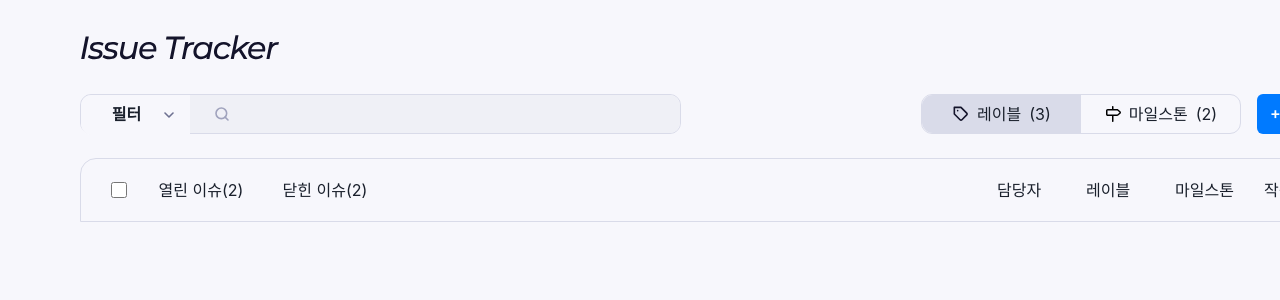
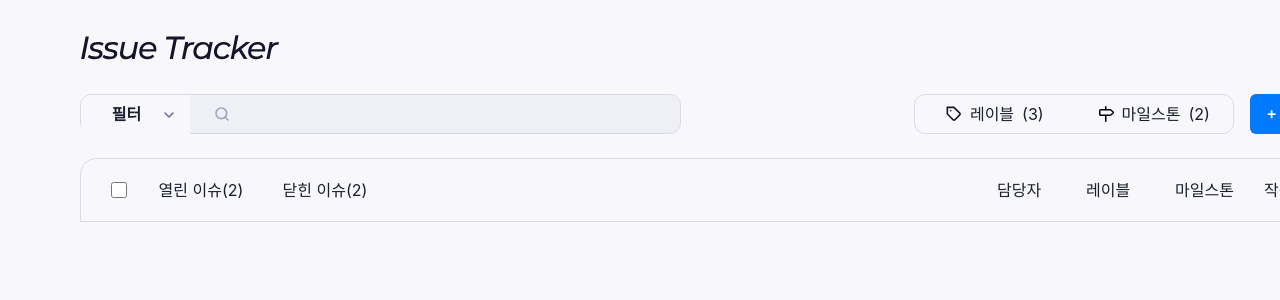
Before and after one commit to codesquad-members-2021/issue-tracker, a React (Create React App) app in the folder FE/issue-tracker/: page /issues in a window 1280 px wide. Shown: the top 300 px of the page. Built offline with nearby package versions, Linux system fonts and the light colour scheme.

Commit message:
Chore: #10 new-issue로 이동하는 Link 추가

```diff
--- a/FE/issue-tracker/src/components/issues/Actions.tsx
+++ b/FE/issue-tracker/src/components/issues/Actions.tsx
@@ -1,8 +1,9 @@
+import { Link } from 'react-router-dom';
 import styled from 'styled-components';
 
-import Tabs from '@components/common/Tabs';
 import { Button } from '@chakra-ui/button';
 
+import Tabs from '@components/common/Tabs';
 import FilterBar from './FilterBar';
 
 function Actions() {
@@ -10,11 +11,13 @@ function Actions() {
     <ActionsWrap>
       <SearchWrap>
         <FilterBar />
-        <Tabs page="labels" />
+        <Tabs page="" />
       </SearchWrap>
-      <Button marginLeft="16px" background="bl_initial" colorScheme="blue">
-        + 이슈 작성
-      </Button>
+      <Link to="/new-issue">
+        <Button marginLeft="16px" background="bl_initial" colorScheme="blue">
+          + 이슈 작성
+        </Button>
+      </Link>
     </ActionsWrap>
   );
 }
```
